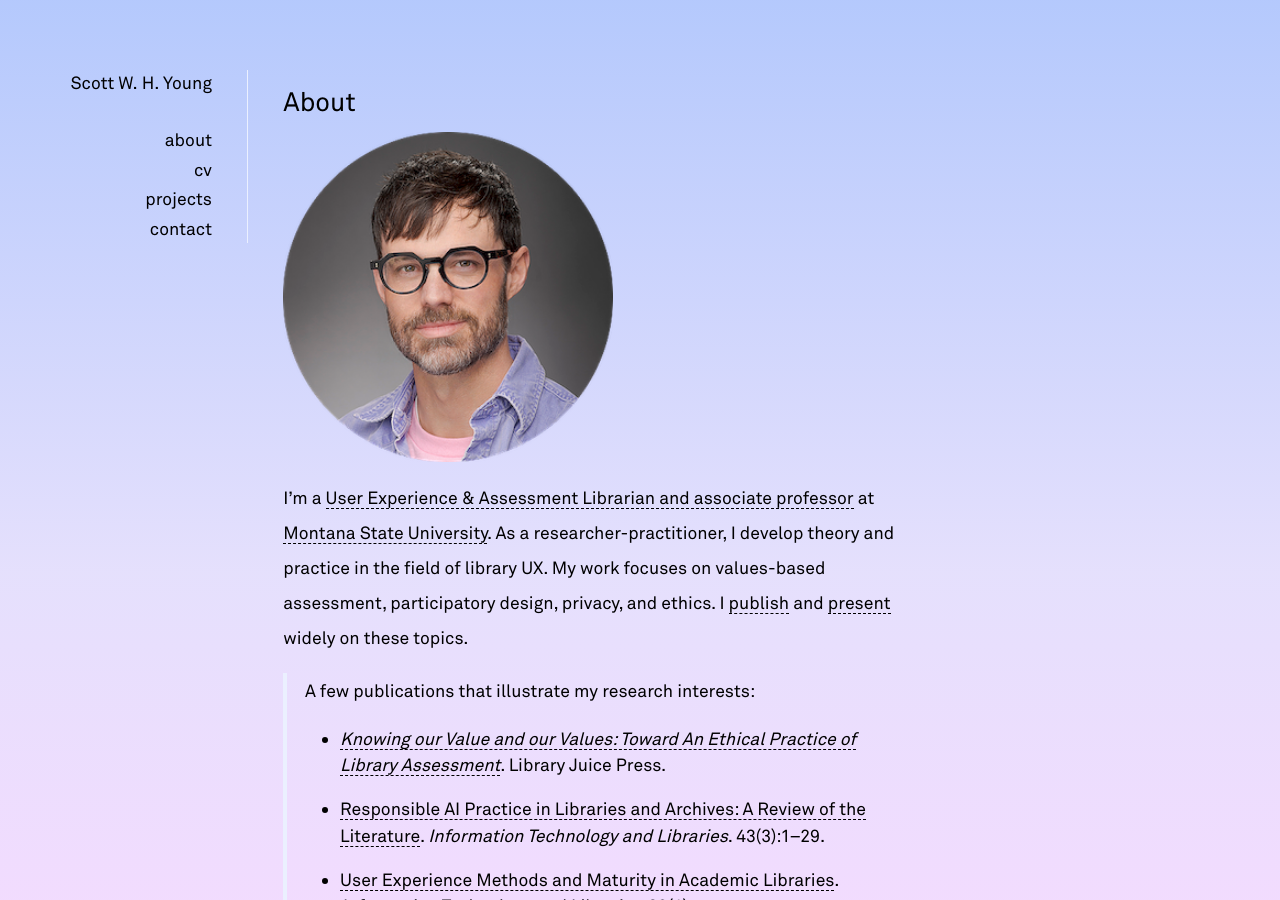
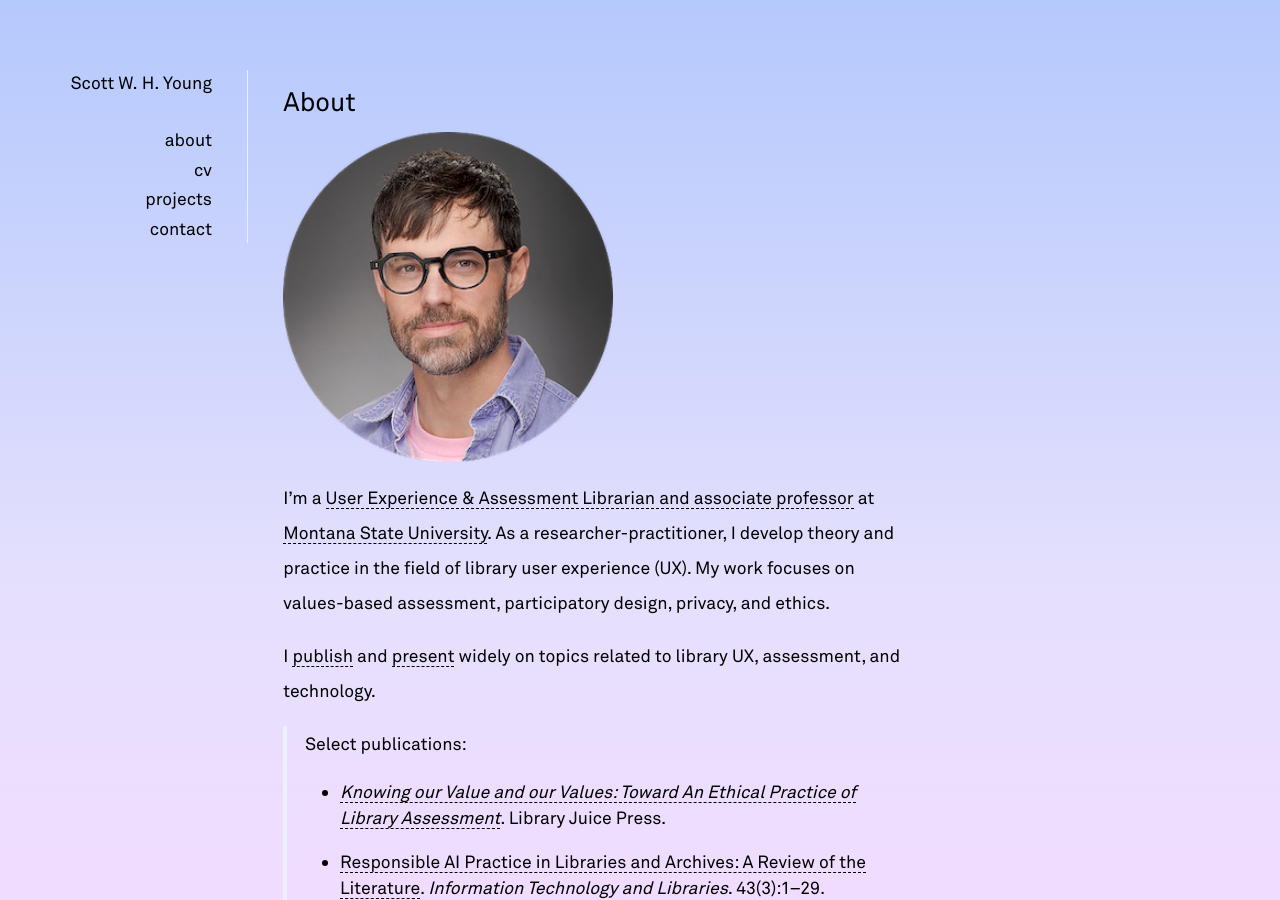
Before and after one commit to swyoung/swyoung.github.io, a Jekyll site: the page built from _pages/about.md, in a window 1280 px wide and 900 px high. Built offline with Jekyll 4.4.1, drawn with Linux system fonts in a browser that asks for light colours; nearby versions of some CDN libraries; a style sheet for code colours, icons or effects is not loaded.

Commit message:
updated about page language

```diff
--- a/_pages/about.md
+++ b/_pages/about.md
@@ -8,9 +8,11 @@ description: Professional bio for Scott W. H. Young, UX & Assessment Librarian a
 
 ![profile image](../assets/img/profile_circle_small.png)
 
-I’m a [User Experience & Assessment Librarian and associate professor](https://www.lib.montana.edu/directory/1524782/scott-w.-h.-young) at [Montana State University](https://www.montana.edu). As a researcher-practitioner, I develop theory and practice in the field of library UX. My work focuses on values-based assessment, participatory design, privacy, and ethics. I [publish](/cv#publications) and [present](/cv#presentations) widely on these topics.
+I’m a [User Experience & Assessment Librarian and associate professor](https://www.lib.montana.edu/directory/1524782/scott-w.-h.-young) at [Montana State University](https://www.montana.edu). As a researcher-practitioner, I develop theory and practice in the field of library user experience (UX). My work focuses on values-based assessment, participatory design, privacy, and ethics.
 
->A few publications that illustrate my research interests:
+I [publish](/cv#publications) and [present](/cv#presentations) widely on topics related to library UX, assessment, and technology.
+
+>Select publications:
 - <em><a href="https://litwinbooks.com/books/knowing-our-value-and-our-values/">Knowing our Value and our Values: Toward An Ethical Practice of Library Assessment</a></em>. Library Juice Press.
 - <a href="https://doi.org/10.5860/ital.v43i3.17245">Responsible AI Practice in Libraries and Archives: A Review of the Literature</a>. <em>Information Technology and Libraries</em>. 43(3):1–29.
 - <a href="https://doi.org/10.6017/ital.v39i1.11787">User Experience Methods and Maturity in Academic Libraries</a>. <em>Information Technology and Libraries</em>. 39(1).
```
